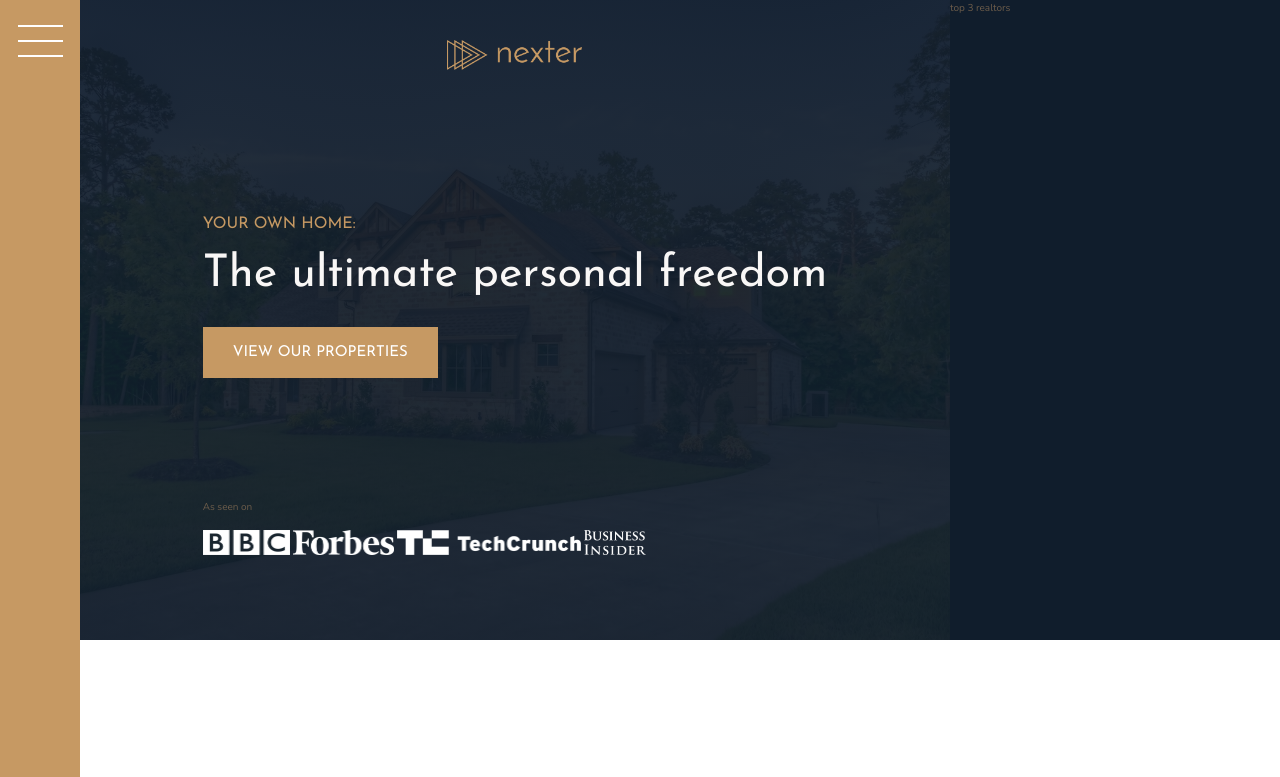
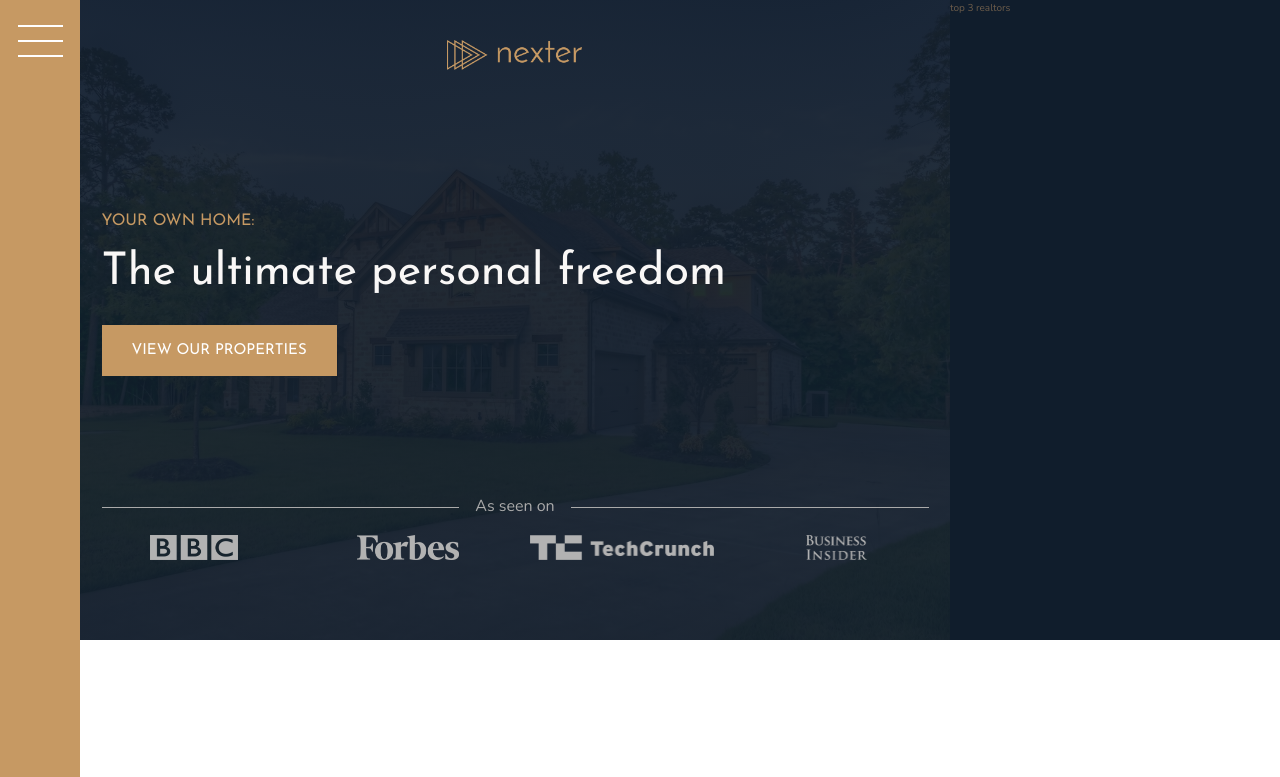
Before and after one commit to aniekan7132/Nexter, a website: page index.html in a window 1280 px wide. Shown: the top 777 px of the page. Drawn offline with nearby package versions, Linux system fonts and the light colour scheme.

Commit message:
implemented code for the part-2 of the header section

```diff
--- a/index.html
+++ b/index.html
@@ -21,7 +21,7 @@
             <h3 class="heading-3">Your own home:</h3>
             <h1 class="heading-1">The ultimate personal freedom</h1>
             <button class="btn header__btn">view our properties</button>
-            <div class="header__seenon-on">As seen on</div>
+            <div class="header__seenon-text">As seen on</div>
             <div class="header__seenon-logos">
                 <img src="img/logo-bbc.png" alt="seen on logo 1">
                 <img src="img/logo-forbes.png" alt="seen on logo 2">
--- a/sass/_header.scss
+++ b/sass/_header.scss
@@ -23,10 +23,32 @@
   align-self: start;
   justify-self: start;
  }
- &__seenon-text {}
+ &__seenon-text {
+  display: grid;
+  grid-template-columns: 1fr max-content 1fr;
+
+  font-size: 1.6rem;
+  color: $color-grey-light-2;
+  grid-column-gap: 1.6rem;
+  align-items: center;
+
+  &::before,
+  &::after {
+   content: "";
+   height: 1px;
+   display: block;
+   background-color: currentColor;
+  }
+ }
  &__seenon-logos {
+  display: grid;
+  grid-template-columns: repeat(4, 1fr);
+  grid-column-gap: 3rem;
+  justify-items: center;
+
   img {
    height: 2.5rem;
+   filter: brightness(70%);
   }
  }
 }
--- a/sass/_sidebar.scss
+++ b/sass/_sidebar.scss
@@ -18,7 +18,7 @@
 
  &::before,
  &::after {
-  background-color: #fff;
+ background-color: #fff;
  height: 2px;
  width: 4.5rem;
  content: "";
```
Also changed, not shown: css/style.css.
